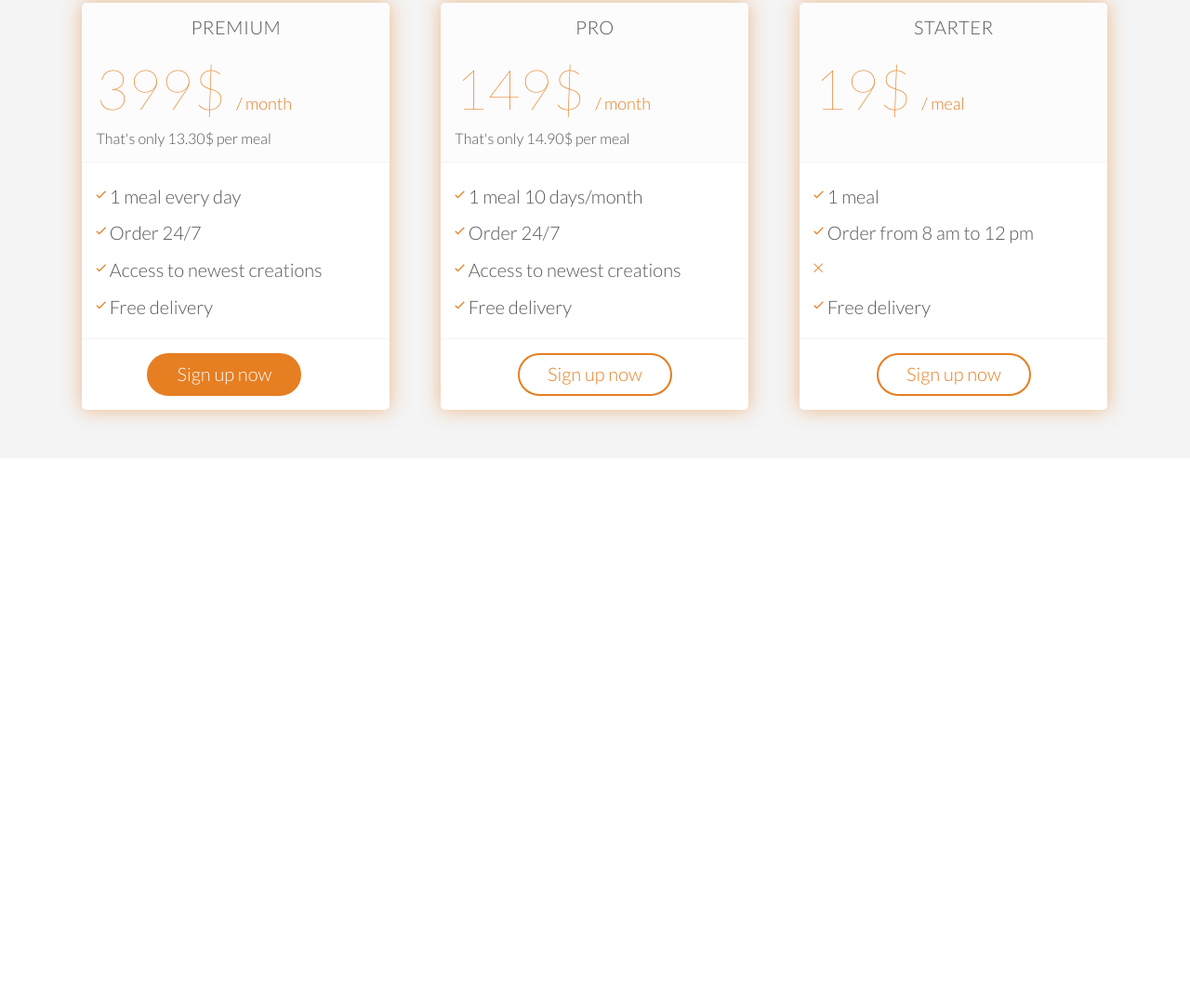
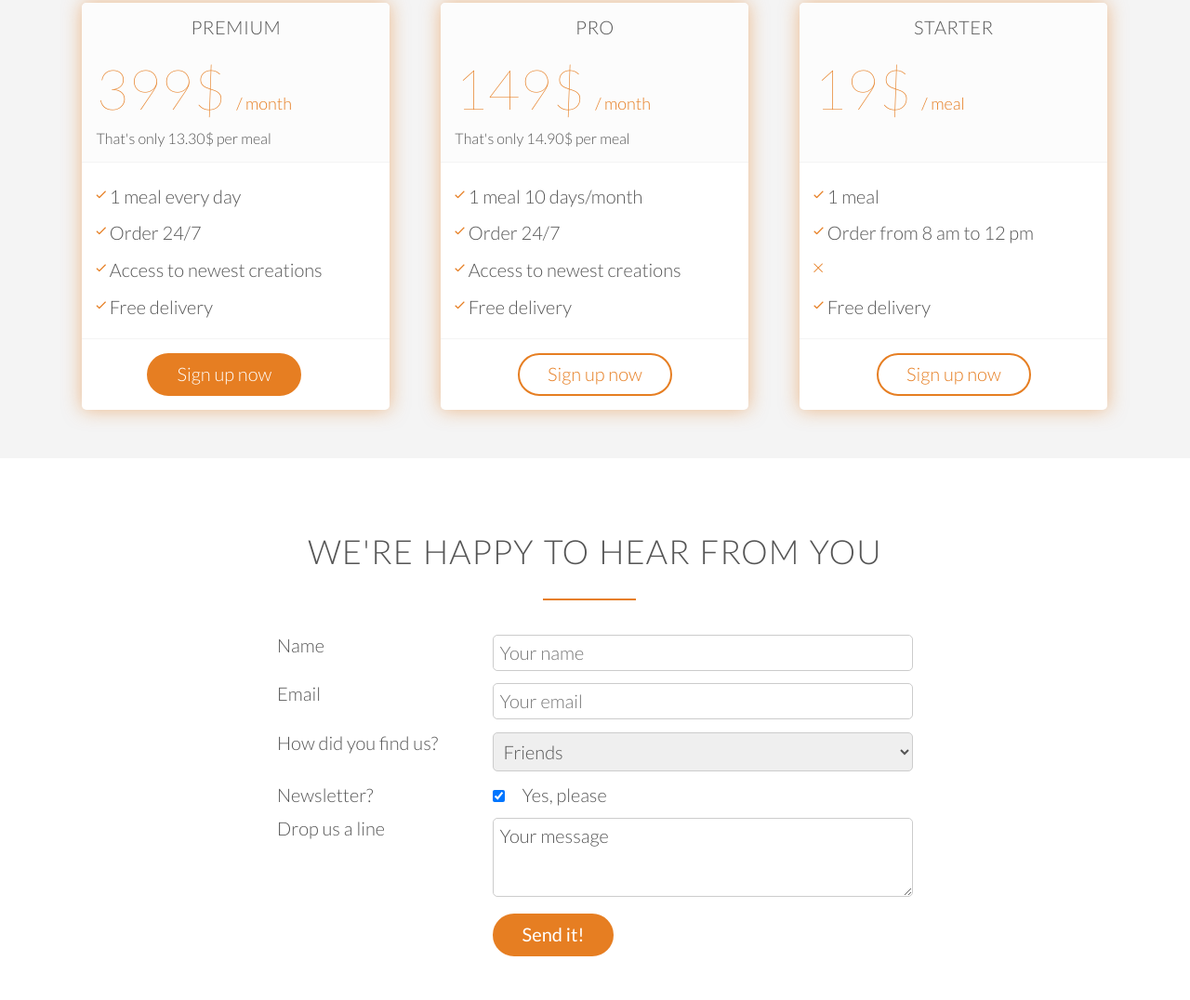
Before and after one commit to antonsos/omnifood, a plain HTML site: page index.html in a window 1280 px wide. Shown: the part 3859-4935 px from the top of the page at 93% size. Before the commit the page ends 4352 px from the top, so only its background shows below. Drawn offline with Linux system fonts and the light colour scheme; files whose address does not match are found by name.

Commit message:
added connection section

```diff
--- a/index.html
+++ b/index.html
@@ -394,5 +394,83 @@
       </div>
     </div>
   </section>
+  <section class="connection">
+    <div class="row">
+      <h2 class="connection__title">We're happy to hear from you</h2>
+    </div>
+    <div class="row">
+      <form action="#" method="post" class="connection__form">
+        <div class="row">
+          <div class="connection__form-wrapper">
+            <div class="col span-1-of-3">
+              <label for="connection__form-name">Name</label>
+            </div>
+            <div class="col span-2-of-3">
+              <input type="text" id="connection__form-name" name="name" placeholder="Your name"
+              class="connection__form-name" required>
+            </div>
+          </div>
+        </div>
+        <div class="row">
+          <div class="connection__form-wrapper">
+            <div class="col span-1-of-3">
+              <label for="connection__form-email">Email</label>
+            </div>
+            <div class="col span-2-of-3">
+              <input type="email" id="connection__form-email" name="email" placeholder="Your email"
+              class="connection__form-email" required>
+            </div>
+          </div>
+        </div>
+        <div class="row">
+          <div class="connection__form-wrapper">
+            <div class="col span-1-of-3">
+              <label for="connection__form-find-us">How did you find us?</label>
+            </div>
+            <div class="col span-2-of-3">
+              <select name="connection__form-find-us" id="connection__form-find-us" class="connection__form-find-us">
+                <option value="friends" selected>Friends</option>
+                <option value="search">Search engine</option>
+                <option value="av">Advertisement</option>
+                <option value="">Other</option>
+              </select>
+            </div>
+          </div>
+        </div>
+        <div class="row">
+          <div class="connection__form-wrapper">
+            <div class="col span-1-of-3">
+              <label for="connection__form-newsletter">Newsletter?</label>
+            </div>
+            <div class="col span-2-of-3">
+              <input type="checkbox" id="connection__form-newsletter" name="newsletter"
+              class="connection__form-newsletter" checked> Yes, please
+            </div>
+          </div>
+        </div>
+        <div class="row">
+          <div class="connection__form-wrapper">
+            <div class="col span-1-of-3">
+              <label for="connection__form-message">Drop us a line</label>
+            </div>
+            <div class="col span-2-of-3">
+              <textarea name="message" id="connection__form-message" rows="3"
+              class="connection__form-message">Your message</textarea>
+            </div>
+          </div>
+        </div>
+        <div class="row">
+          <div class="connection__form-wrapper">
+            <div class="col span-1-of-3">
+              <label>&nbsp;</label>
+            </div>
+            <div class="col span-2-of-3">
+              <button type="submit" class="connection__form-submit">Send it!</button>
+            </div>
+          </div>
+        </div>
+      </form>
+    </div>
+  </section>
 </body>
 </html>
--- a/resources/css/style.css
+++ b/resources/css/style.css
@@ -130,7 +130,8 @@ h2::after {
 /* --------- BUTTONS --------- */
 
 .btn:link,
-.btn:visited {
+.btn:visited,
+.connection__form-submit {
   display: inline-block;
   padding: 5px 30px 7px;
   border: 2px solid #e67e22;
@@ -142,7 +143,8 @@ h2::after {
 }
 
 .btn-full:link,
-.btn-full:visited {
+.btn-full:visited,
+.connection__form-submit {
   margin-right: 25px;
   background-color: #e67e22;
 }
@@ -153,13 +155,16 @@ h2::after {
 }
 
 .btn:hover,
-.btn:focus {
+.btn:focus,
+.connection__form-submit:hover,
+.connection__form-submit:focus {
   border: 2px solid #af550c;
   background-color: #af550c;
   color: #fff;
 }
 
-.btn:active {
+.btn:active,
+.connection__form-submit:active {
   border: 2px solid rgba(175, 85, 12, 0.1);
   background-color: rgba(175, 85, 12, 0.5);
   color: #fff;
@@ -571,3 +576,28 @@ h2::after {
   padding: 5px 0;
   list-style: none;
 }
+
+/* --------------------------------------- */
+/* CONNECTING */
+/* --------------------------------------- */
+
+.connection__form-wrapper {
+  width: 60%;
+  margin: auto;
+}
+
+.connection__form-name,
+.connection__form-email,
+.connection__form-find-us,
+.connection__form-message {
+  width: 100%;
+  padding: 7px;
+  border: 1px solid #ccc;
+  border-radius: 5px;
+  font: inherit;
+  color: #555;
+}
+
+.connection__form-newsletter {
+  margin-right: 15px;
+}
```
